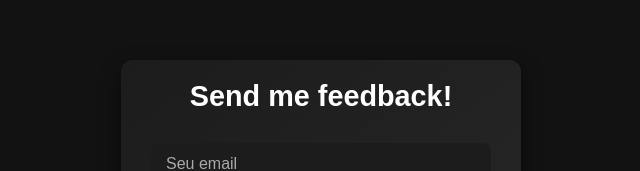
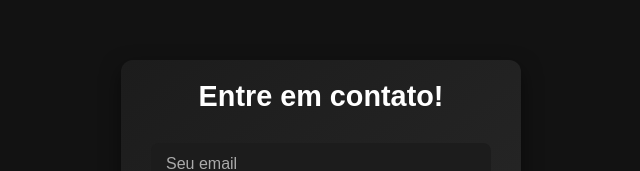
Before and after one commit to EricRochaGoncalves/teste-de-email-formulario, a plain HTML site: page index.html in a window 1280 px wide. Shown: the part 165-336 px from the top of the page, without its empty margins (319-959 px from the left). Drawn offline with Linux system fonts and the light colour scheme.

Commit message:
Atualizar o index.html

```diff
--- a/index.html
+++ b/index.html
@@ -108,7 +108,7 @@
 </head>
 <body>
   <div class="form-container">
-    <h1>Send me feedback!</h1>
+    <h1>Entre em contato!</h1>
     <form action="https://formsubmit.co/ericrochagoncalves59@gmail.com" method="POST">
       <input type="email" name="email" id="email" required placeholder="Seu email">
       <textarea name="message" id="message" rows="5" required placeholder="Sua mensagem"></textarea>
```
